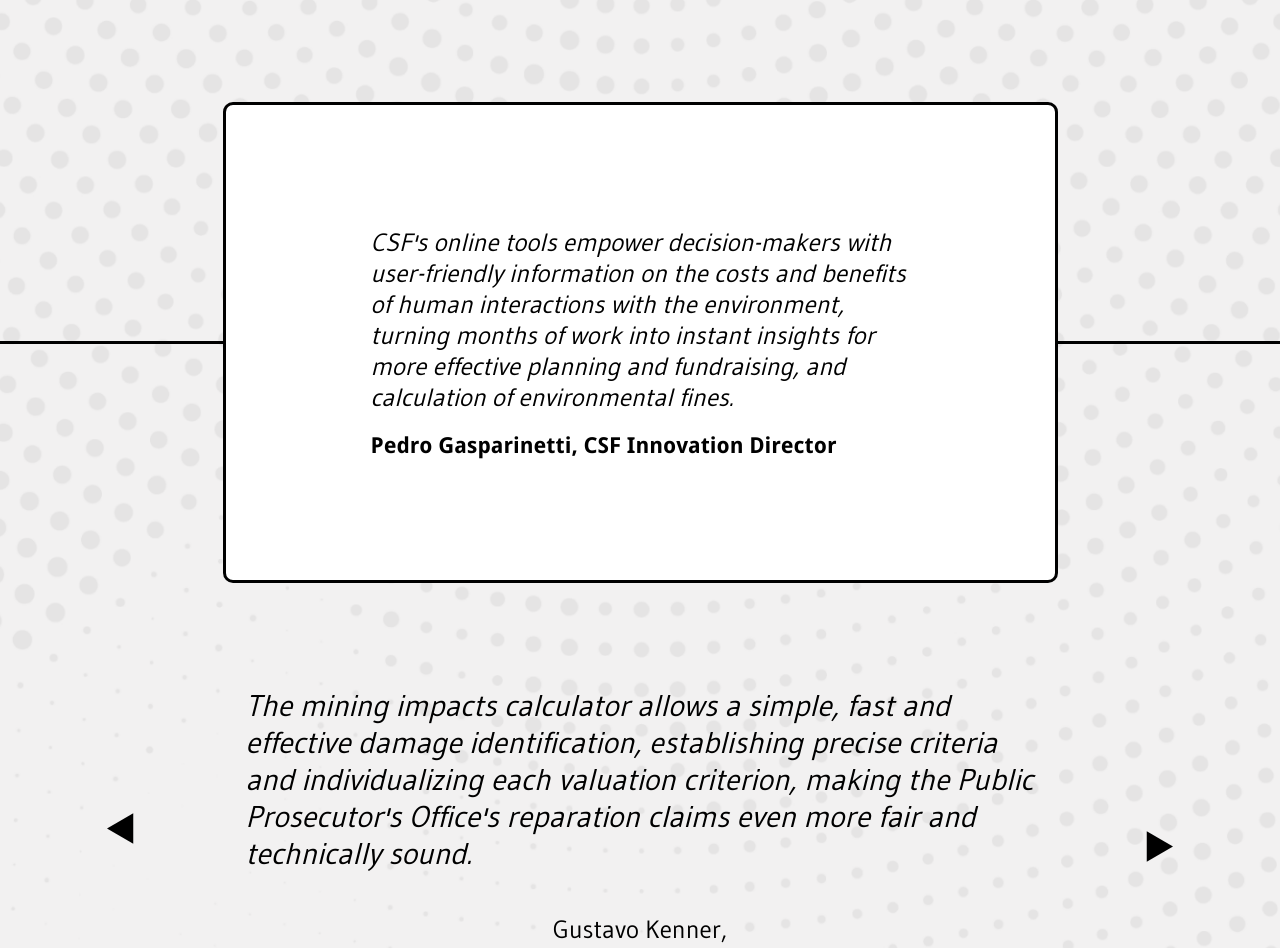
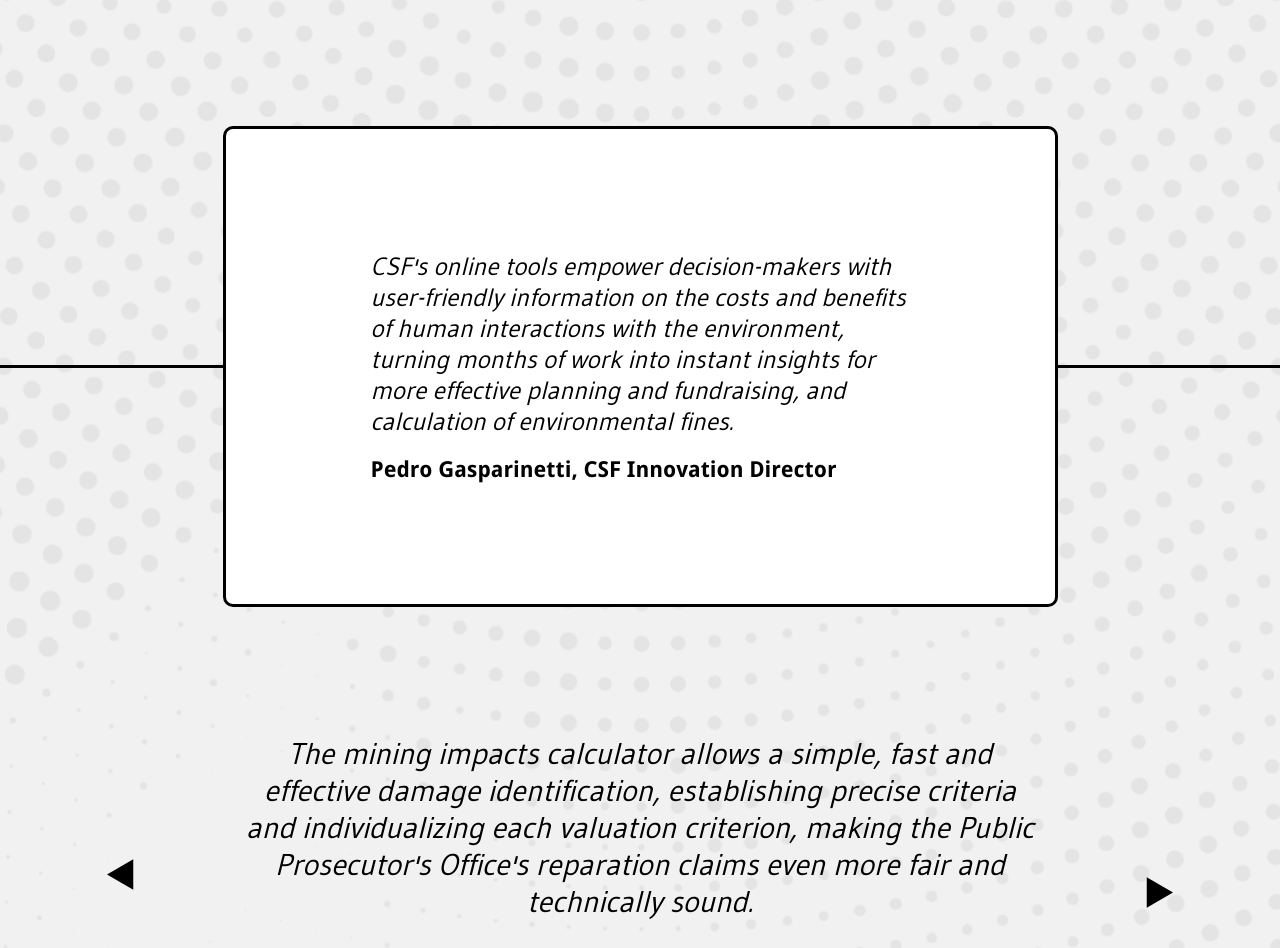
Before and after one commit to conservation-strategy/calculadoras-hub, a Next.js app: page / in a window 1280 px wide. Shown: the part 2180-3128 px from the top of the page. Built offline with nearby package versions, Linux system fonts and the light colour scheme; a web font is replaced by a local one.

Commit message:
style: quotes

```diff
--- a/app/components/quotes/quotes.jsx
+++ b/app/components/quotes/quotes.jsx
@@ -41,7 +41,7 @@ const Slide = () => {
                 <div className={styles.quote}>
                     The mining impacts calculator allows a simple, fast and effective damage identification, establishing precise criteria and individualizing each valuation criterion, making the Public Prosecutor's Office's reparation claims even more fair and technically sound.
                 </div>
-                <div className={styles.author}>
+                <div className={`${styles.author} ${droid_sans_bold.className}`}>
                     Gustavo Kenner,
                     <br/>
                     Federal Prosecutor (Brazil)
--- a/app/components/quotes/quotes.module.css
+++ b/app/components/quotes/quotes.module.css
@@ -4,12 +4,14 @@
     flex-direction: column;
     align-items: center;
     gap: 80px;
-    margin: 64px;
+    margin-block: 64px;
 }
 .mainContainer {
     width: 100%;
     position: relative;
     z-index: 0;
+    display: flex;
+    justify-content: center;
 }
 .line {
     height: 3px;
@@ -22,7 +24,7 @@
 }
 .frame {
     position: relative;
-    margin: auto;
+    margin: 24px;
     z-index: 2;
     width: 70%;
     max-width: 835px;
@@ -38,11 +40,11 @@
     justify-content: center;
 }
 .quote {
-    text-align: left;
     font-style: italic;
     font-size: var(--h2);
 }
 .mainQuote {
+    text-align: left;
     font-size: var(--h3);
 }
 .mainAuthor {
```
